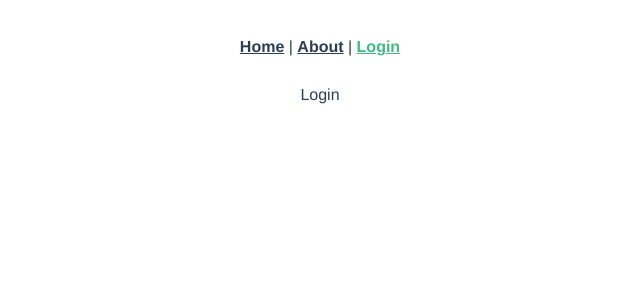
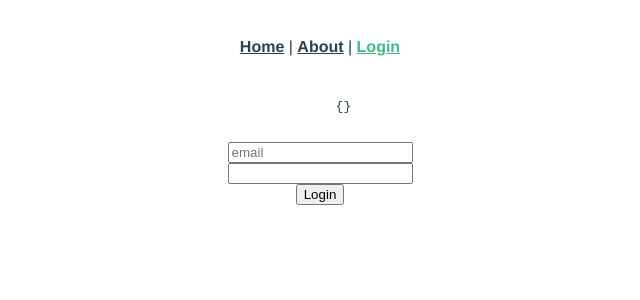
Before and after one commit to AlanCienega/vue2-login, a Vue app: page /login in a window 1280 px wide. Shown: the top 300 px of the page, without its empty margins (320-960 px from the left). Built offline with nearby package versions, Linux system fonts and the light colour scheme.

Commit message:
login form

```diff
--- a/src/views/LoginView.vue
+++ b/src/views/LoginView.vue
@@ -1,7 +1,31 @@
 <template>
-  <div>Login</div>
+  <div>
+    <pre>
+      {{ user }}
+    </pre>
+    <form @submit.prevent="login">
+      <input v-model="form.email" type="email" placeholder="email" />
+      <br />
+      <input type="password" name="password" />
+      <br />
+      <button>Login</button>
+    </form>
+  </div>
 </template>
 
 <script>
-export default {};
+export default {
+  data: () => ({
+    user: {},
+    form: {
+      email: "",
+      password: "",
+    },
+  }),
+  methods: {
+    login() {
+      console.log("login");
+    },
+  },
+};
 </script>
```
